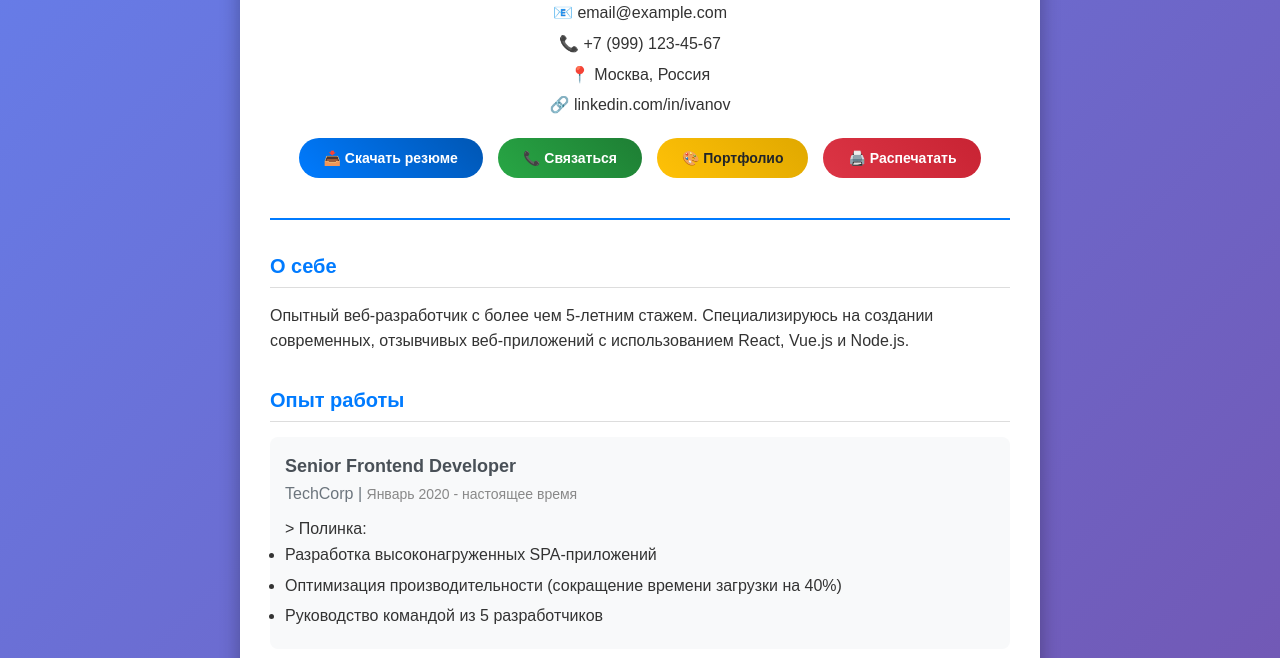
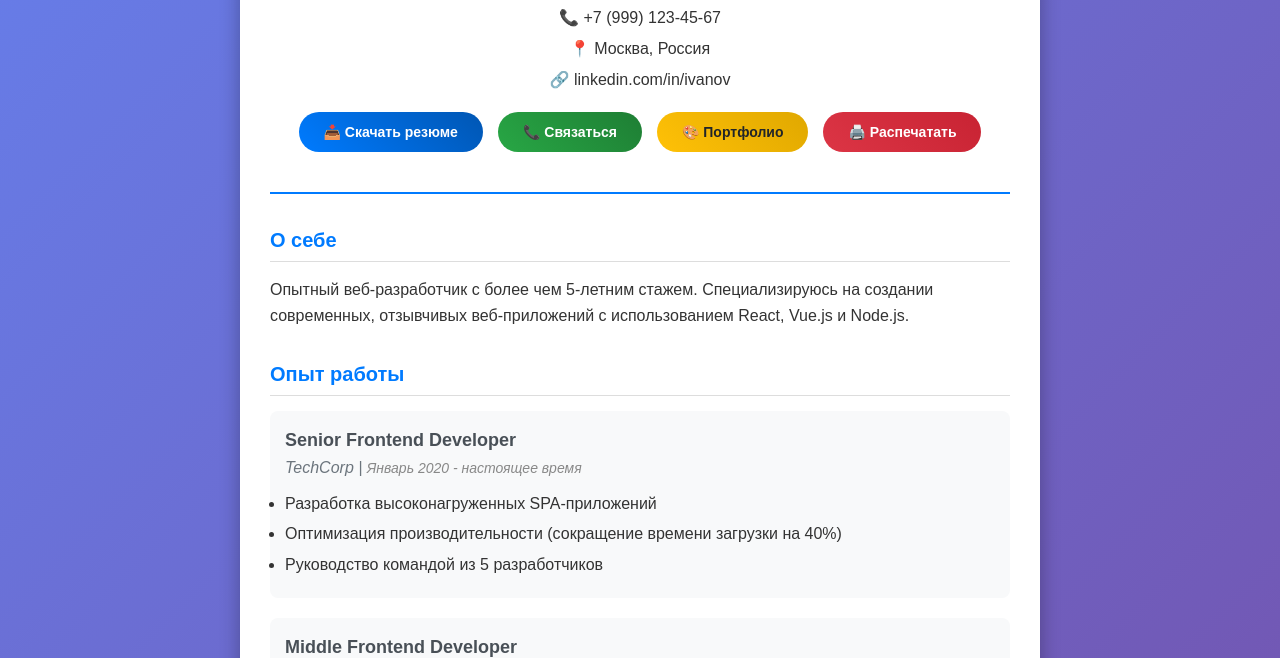
Before and after one commit to Polinasuzi/Polinasuzi.github.io, a plain HTML site: page index.html in a window 1280 px wide. Shown: the part 135-793 px from the top of the page. Drawn offline with Linux system fonts and the light colour scheme.

Commit message:
Update index.html

```diff
--- a/index.html
+++ b/index.html
@@ -1,4 +1,4 @@
-> Полинка:
+
 <!DOCTYPE html>
 <html lang="ru">
 <head>
@@ -158,7 +158,7 @@
         .company {
             color: #6c757d;
 
-> Полинка:
+
 font-style: italic;
         }
 
@@ -304,7 +304,7 @@ font-style: italic;
                 <p class="company">TechCorp | <span class="date">Январь 2020 - настоящее время</span></p>
                 <ul class="description">
 
-> Полинка:
+
 <li>Разработка высоконагруженных SPA-приложений</li>
                     <li>Оптимизация производительности (сокращение времени загрузки на 40%)</li>
                     <li>Руководство командой из 5 разработчиков</li>
```
